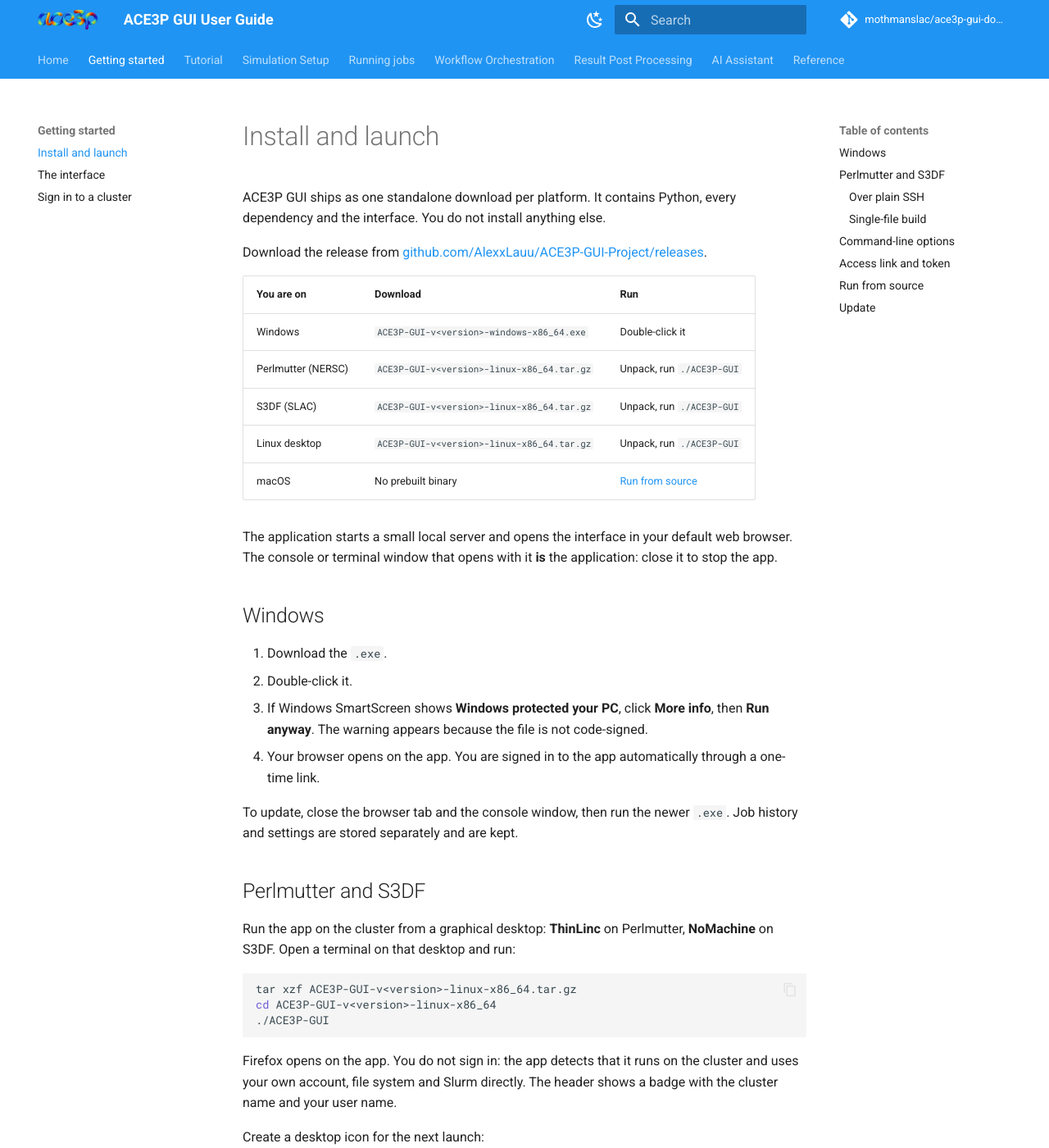
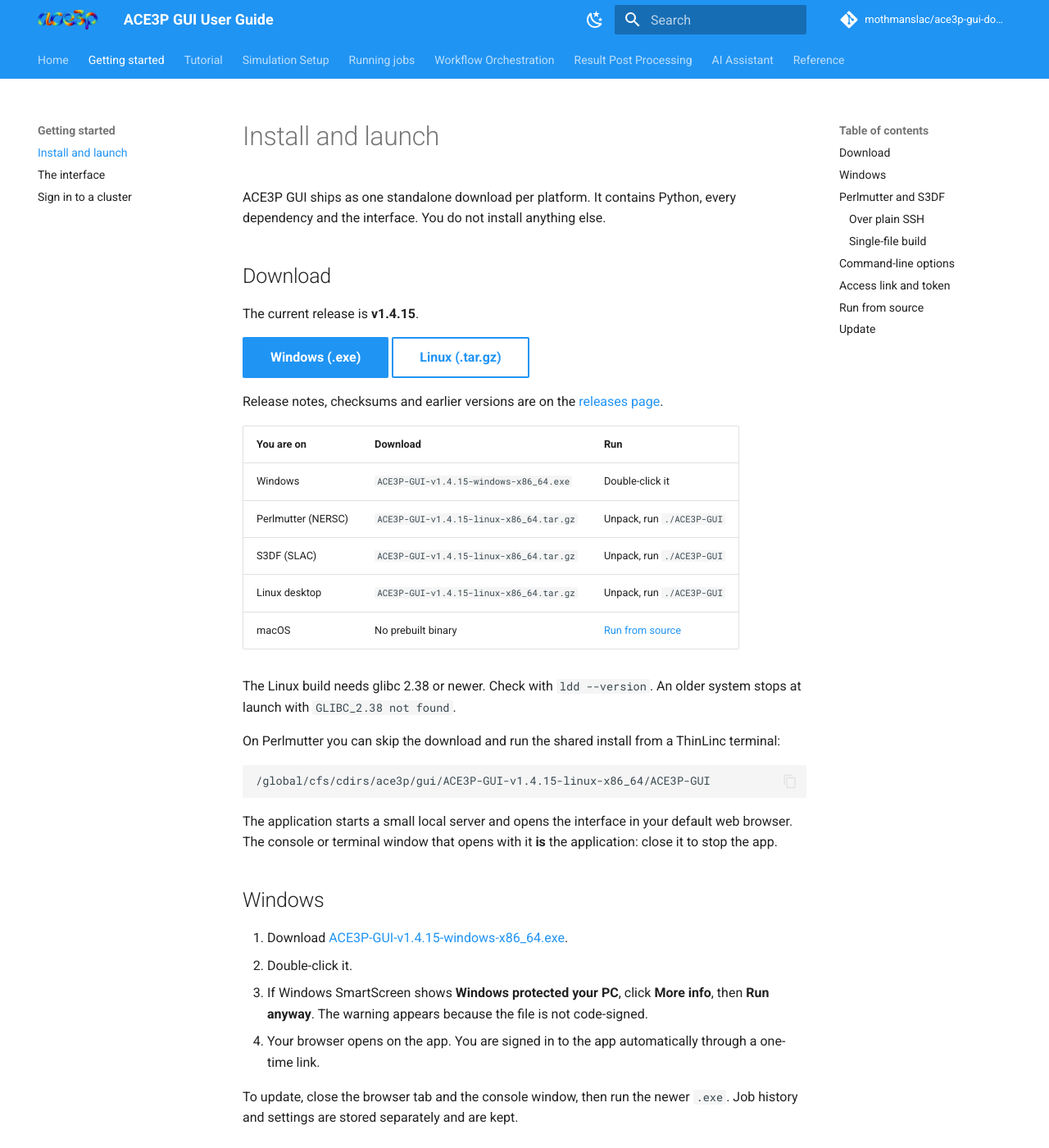
Before and after one commit to mothmanslac/ace3p-gui-docs, an MkDocs documentation site: the page built from docs/getting-started/install.md, in a window 1280 px wide and 1400 px high. Shown: the whole window at 82% size. Built offline with MkDocs 1.6.1 and Material for MkDocs 9.7.7, drawn with Linux system fonts in a browser that asks for light colours; comment, search, counter and statistics services are not loaded; some of the changed text lies outside the part shown.

Commit message:
Link the install page to the v1.4.15 downloads
Download buttons for the Windows and Linux builds, hosted on this
repository's releases, plus the glibc requirement of the Linux build,
the Perlmutter shared install, and a note that the source repository
is private.

Co-Authored-By: Claude Opus 5.5 <noreply@anthropic.com>

````diff
--- a/docs/getting-started/install.md
+++ b/docs/getting-started/install.md
@@ -3,16 +3,33 @@
 ACE3P GUI ships as one standalone download per platform. It contains Python,
 every dependency and the interface. You do not install anything else.
 
-Download the release from
-[github.com/AlexxLauu/ACE3P-GUI-Project/releases](https://github.com/AlexxLauu/ACE3P-GUI-Project/releases).
+## Download
+
+The current release is **v1.4.15**.
+
+[Windows (.exe)](https://github.com/mothmanslac/ace3p-gui-docs/releases/download/v1.4.15/ACE3P-GUI-v1.4.15-windows-x86_64.exe){ .md-button .md-button--primary }
+[Linux (.tar.gz)](https://github.com/mothmanslac/ace3p-gui-docs/releases/download/v1.4.15/ACE3P-GUI-v1.4.15-linux-x86_64.tar.gz){ .md-button }
+
+Release notes, checksums and earlier versions are on the
+[releases page](https://github.com/mothmanslac/ace3p-gui-docs/releases).
 
 | You are on | Download | Run |
 |---|---|---|
-| Windows | `ACE3P-GUI-v<version>-windows-x86_64.exe` | Double-click it |
-| Perlmutter (NERSC) | `ACE3P-GUI-v<version>-linux-x86_64.tar.gz` | Unpack, run `./ACE3P-GUI` |
-| S3DF (SLAC) | `ACE3P-GUI-v<version>-linux-x86_64.tar.gz` | Unpack, run `./ACE3P-GUI` |
-| Linux desktop | `ACE3P-GUI-v<version>-linux-x86_64.tar.gz` | Unpack, run `./ACE3P-GUI` |
+| Windows | `ACE3P-GUI-v1.4.15-windows-x86_64.exe` | Double-click it |
+| Perlmutter (NERSC) | `ACE3P-GUI-v1.4.15-linux-x86_64.tar.gz` | Unpack, run `./ACE3P-GUI` |
+| S3DF (SLAC) | `ACE3P-GUI-v1.4.15-linux-x86_64.tar.gz` | Unpack, run `./ACE3P-GUI` |
+| Linux desktop | `ACE3P-GUI-v1.4.15-linux-x86_64.tar.gz` | Unpack, run `./ACE3P-GUI` |
 | macOS | No prebuilt binary | [Run from source](#run-from-source) |
+
+The Linux build needs glibc 2.38 or newer. Check with `ldd --version`. An older
+system stops at launch with `GLIBC_2.38 not found`.
+
+On Perlmutter you can skip the download and run the shared install from a
+ThinLinc terminal:
+
+```bash
+/global/cfs/cdirs/ace3p/gui/ACE3P-GUI-v1.4.15-linux-x86_64/ACE3P-GUI
+```
 
 The application starts a small local server and opens the interface in your
 default web browser. The console or terminal window that opens with it **is**
@@ -20,7 +37,8 @@ the application: close it to stop the app.
 
 ## Windows
 
-1. Download the `.exe`.
+1. Download
+   [ACE3P-GUI-v1.4.15-windows-x86_64.exe](https://github.com/mothmanslac/ace3p-gui-docs/releases/download/v1.4.15/ACE3P-GUI-v1.4.15-windows-x86_64.exe).
 2. Double-click it.
 3. If Windows SmartScreen shows **Windows protected your PC**, click
    **More info**, then **Run anyway**. The warning appears because the file is
@@ -37,9 +55,15 @@ Run the app on the cluster from a graphical desktop: **ThinLinc** on Perlmutter,
 **NoMachine** on S3DF. Open a terminal on that desktop and run:
 
 ```bash
-tar xzf ACE3P-GUI-v<version>-linux-x86_64.tar.gz
-cd ACE3P-GUI-v<version>-linux-x86_64
+tar xzf ACE3P-GUI-v1.4.15-linux-x86_64.tar.gz
+cd ACE3P-GUI-v1.4.15-linux-x86_64
 ./ACE3P-GUI
+```
+
+To download straight to the cluster:
+
+```bash
+wget https://github.com/mothmanslac/ace3p-gui-docs/releases/download/v1.4.15/ACE3P-GUI-v1.4.15-linux-x86_64.tar.gz
 ```
 
 Firefox opens on the app. You do not sign in: the app detects that it runs on
@@ -75,8 +99,8 @@ Cubit and ParaView do not open this way. Use ThinLinc or NoMachine for them.
 
 ### Single-file build
 
-Each release also has `ACE3P-GUI-v<version>-linux-x86_64.bin`, the same app
-as one file. It unpacks itself under `~/.cache/ACE3P-GUI` on every launch, so it
+Some releases also have `ACE3P-GUI-v<version>-linux-x86_64.bin`, the same app
+as one file. v1.4.15 does not. It unpacks itself under `~/.cache/ACE3P-GUI` on every launch, so it
 starts more slowly than the unpacked folder.
 
 ## Command-line options
@@ -112,6 +136,11 @@ browser, copy the full link printed in the console:
 
 Use this on macOS or to work on the code. It needs Python 3.9 or newer and `git`.
 
+!!! note
+    The source repository is private. Ask the developers for access before
+    cloning. Windows and Linux users do not need it: use the
+    [downloads](#download) above.
+
 === "Linux, macOS, clusters"
 
     ```bash
````
